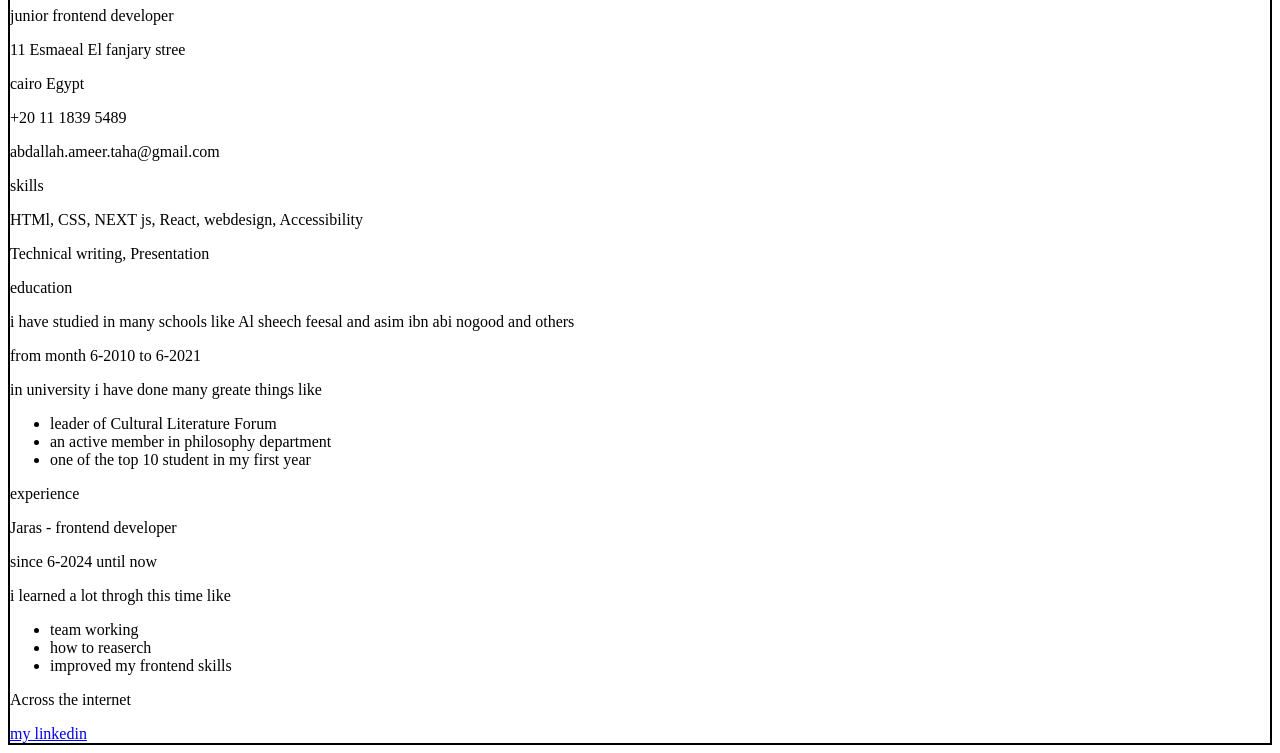
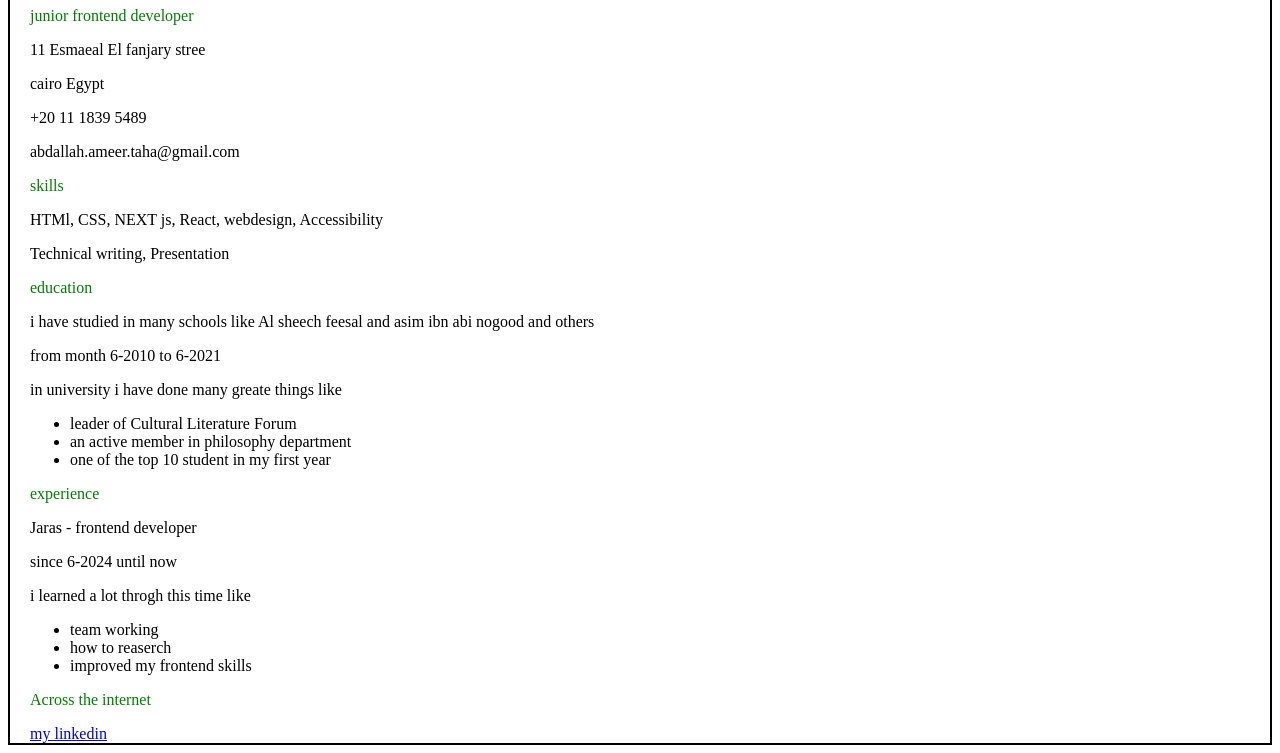
Before and after one commit to abdallahameer/Curriculum-Vitae, a plain HTML site: page index.html in a window 1280 px wide. Shown: the part 95-848 px from the top of the page. Drawn offline with Linux system fonts and the light colour scheme.

Commit message:
Update and rename curriculumVita.html to index.html

```diff
--- a/curriculumVita.html
+++ b/index.html
@@ -5,7 +5,7 @@
 <head>
     <meta charset="UTF-8">
     <meta name="viewport" content="width=device-width, initial-scale=1.0">
-    <link rel="stylesheet" href="./curriculumVita.css" />
+    <link rel="stylesheet" href="style.css" />
     <title>Document</title>
 </head>
 <body style="border: 2px solid black;">
```
